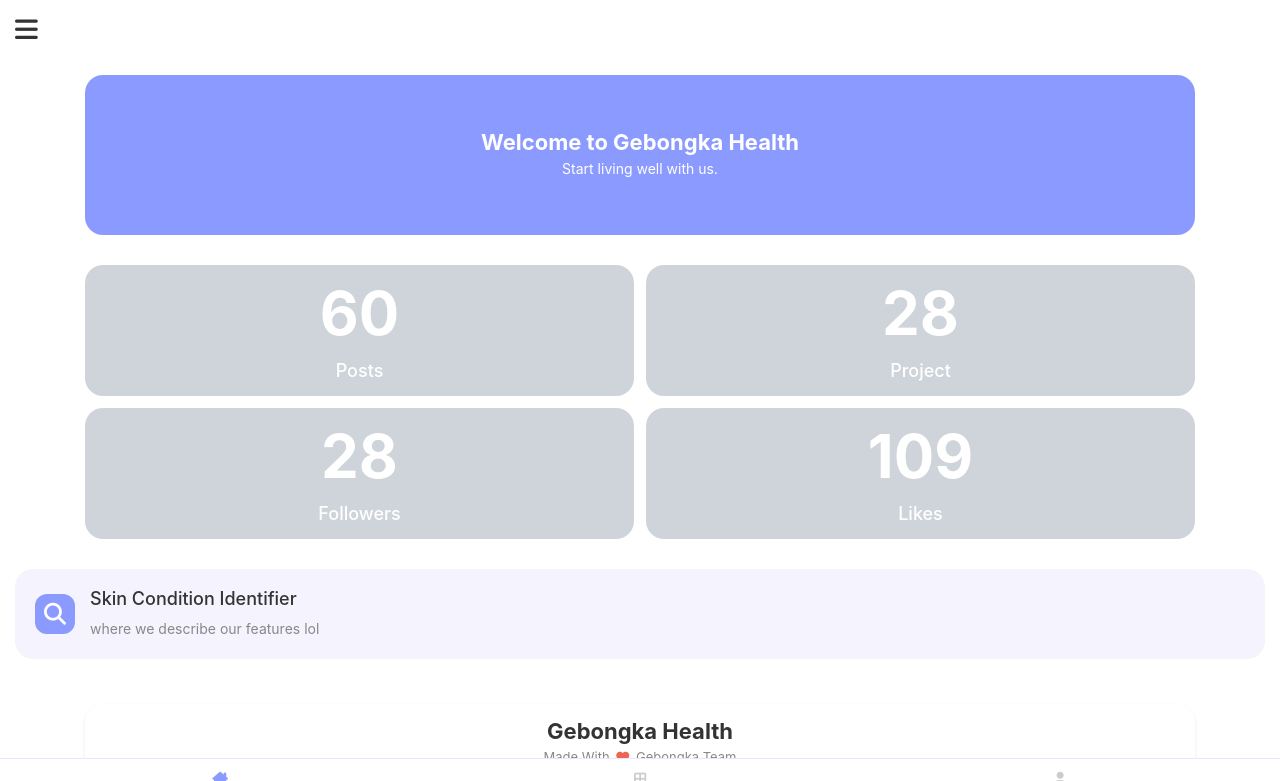
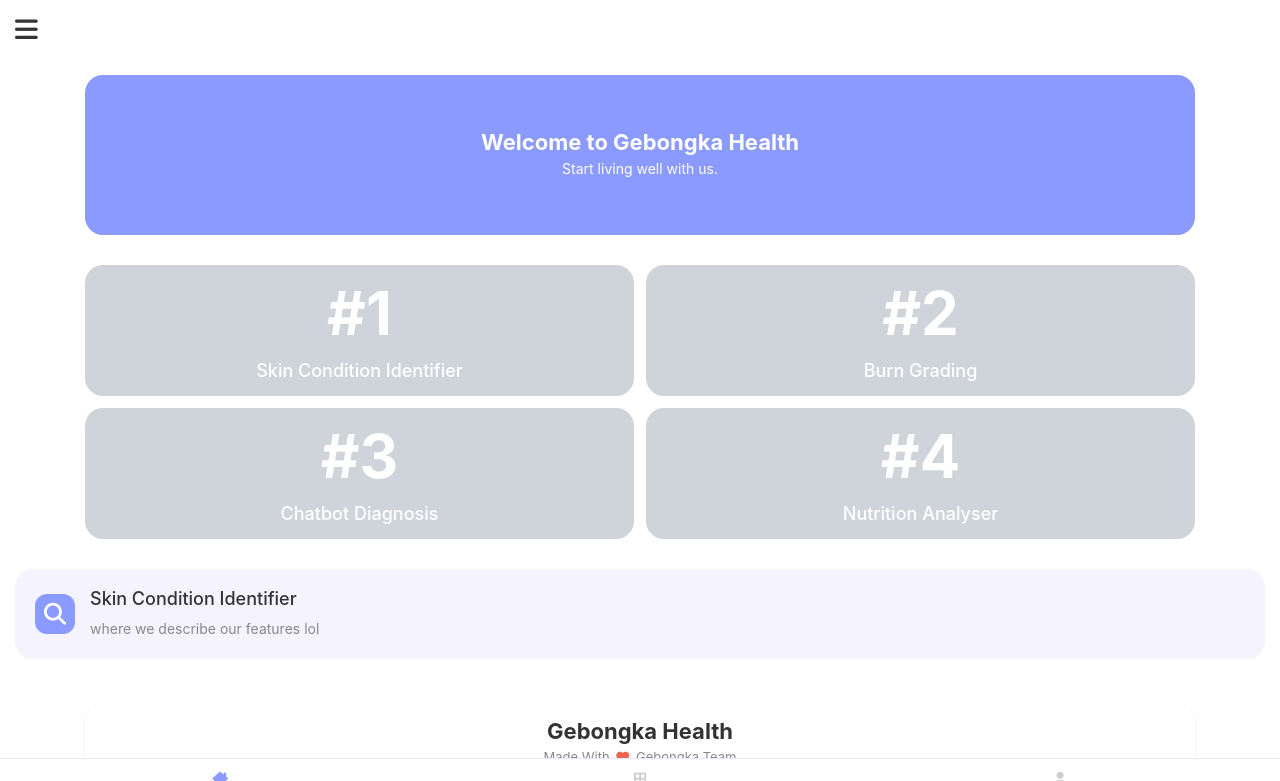
Before and after one commit to deberinoo/gebongka, a Flask app: page / in a window 1280 px wide. Shown: the top 781 px of the page. Run offline with Flask 3, Linux system fonts and the light colour scheme; some libraries are stand-ins or nearby versions.

Commit message:
tidied up codes

```diff
--- a/website/templates/index.html
+++ b/website/templates/index.html
@@ -36,30 +36,38 @@
 				<div class="container">
 					<div class="row">
 						<div class="col-6">
+							<a href="skin-condition">
 								<div class="content bg-grey text-center">
-								<h3 class="color-white">60</h3>
-								<h5 class="color-white">Posts</h5>
+									<h3 class="color-white">#1</h3>
+									<h5 class="color-white">Skin Condition Identifier</h5>
 								</div>
+							</a>
 						</div>
 						<div class="col-6">
+							<a href="#">
 								<div class="content bg-grey text-center">
-								<h3 class="color-white">28</h3>
-								<h5 class="color-white">Project</h5>
+									<h3 class="color-white">#2</h3>
+									<h5 class="color-white">Burn Grading</h5>
 								</div>
+							</a>
 						</div>
 					</div>
 					<div class="row">
 						<div class="col-6">
+							<a href="#">
 								<div class="content bg-grey text-center">
-								<h3 class="color-white">28</h3>
-								<h5 class="color-white">Followers</h5>
+									<h3 class="color-white">#3</h3>
+									<h5 class="color-white">Chatbot Diagnosis</h5>
 								</div>
+							</a>
 						</div>
 						<div class="col-6">
+							<a href="nutrition-analyser">
 								<div class="content bg-grey text-center">
-								<h3 class="color-white">109</h3>
-								<h5 class="color-white">Likes</h5>
+									<h3 class="color-white">#4</h3>
+									<h5 class="color-white">Nutrition Analyser</h5>
 								</div>
+							</a>
 						</div>
 					</div>
 				</div>
--- a/website/templates/foodNutrition.html
+++ b/website/templates/models/nutrition-analyser.html
@@ -24,7 +24,7 @@
 			<div class="intro-content">
 				<img src="static/images/intro.jpg" alt="image-demo">
 				<div class="caption">
-					<h4 class="text-white mb-1">Food Nutrition Detection</h4>
+					<h4 class="text-white mb-1">Nutrition Analyser</h4>
 				</div>
 			</div>
 		</div>
--- a/website/templates/skinCancer.html
+++ b/website/templates/models/skin-condition.html
@@ -24,7 +24,7 @@
 			<div class="intro-content">
 				<img src="static/images/intro.jpg" alt="image-demo">
 				<div class="caption">
-					<h4 class="text-white mb-1">Skin Cancer Detection</h4>
+					<h4 class="text-white mb-1">Skin Condition Identifier</h4>
 				</div>
 			</div>
 		</div>
--- a/website/views.py
+++ b/website/views.py
@@ -10,8 +10,7 @@ from tensorflow import keras
 from keras.models import load_model
 from PIL import Image as im
 
-from .skin import skin
-from .food import food
+from .ml_models import skin, burn, chatbot, food
 
 views = Blueprint('views', __name__)
 
@@ -25,7 +24,6 @@ def handle_404(err):
 def index():
     return render_template("index.html")
 
-
 @views.route('/features')
 def features():
     return render_template("features.html")
@@ -35,14 +33,14 @@ def features():
 def profile():
     return render_template("profile.html")
 
-# routes
-@views.route("/skinCancer", methods=['GET', 'POST'])
-def main():
-	return render_template("skinCancer.html")
+# ----- model routes -----
 
+@views.route("/skin-condition", methods=['GET', 'POST'])
+def skin_condition():
+	return render_template("models/skin-condition.html")
 
 @views.route("/submit", methods = ['GET', 'POST'])
-def get_output():
+def predict_skin_condition():
 	if request.method == 'POST':
 		img = request.files['my_image']
 
@@ -51,15 +49,14 @@ def get_output():
 
 		p = skin.predict_label(img_path)
 
-	return render_template("skinCancer.html", prediction = p, img_path = "/static/" + img.filename)
+	return render_template("models/skin-condition.html", prediction = p, img_path = "/static/" + img.filename)
 
-@views.route("/foodNutrition", methods=['GET', 'POST'])
-def foodMain():
-	return render_template("foodNutrition.html")
+@views.route("/nutrition-analyser", methods=['GET', 'POST'])
+def nutrition_analyser():
+	return render_template("models/nutrition-analyser.html")
 
-
-@views.route("/submitFoodNutrition", methods = ['GET', 'POST'])
-def get_food_output():
+@views.route("/submit-nutrition", methods = ['GET', 'POST'])
+def analyse_nutrition():
 	if request.method == 'POST':
 		img = request.files['my_image']
 
@@ -68,43 +65,21 @@ def get_food_output():
 
 		p = food.predict_label(img_path)
 
-	return render_template("foodNutrition.html", prediction = p, img_path = "/static/" + img.filename)
+	return render_template("models/nutrition-analyser.html", prediction = p, img_path = "/static/" + img.filename)
 
-# @views.route("/burnSkin", methods=['GET', 'POST'])
-# def main():
-# 	return render_template("burnSkin.html")
+# @views.route("/burn-grading", methods=['GET', 'POST'])
+# def burn_grading():
+# 	return render_template("burn-grading.html")
 
 
-# @views.route("/submit", methods = ['GET', 'POST'])
-# def get_output():
+# @views.route("/submit-burn", methods = ['GET', 'POST'])
+# def grade_burn():
 # 	if request.method == 'POST':
 # 		img = request.files['my_image']
 
 # 		img_path = "website/static/" + img.filename
 # 		img.save(img_path)
 
-# 		p = skin.predict_label(img_path)
+# 		p = burn.predict_label(img_path)
 
-# 	return render_template("burnSkin.html", prediction = p, img_path = "/static/" + img.filename)
-
-# @views.route('/predictImage', methods=['POST'])
-# def predict_image():
-#     model = load_model("website/Erika_Model.h5")
-
-#     # Load image from file
-#     filestream = request.files["file"].read()
-#     imgbytes = np.fromstring(filestream, np.uint8)
-#     img = cv2.imdecode(imgbytes, cv2.IMREAD_COLOR)
-
-#     # Process the image
-#     img = cv2.resize(img, (224, 224))
-#     img = keras.applications.vgg16.preprocess_input(img)
-#     img = img.reshape(1, 224, 224, 3)
-
-#     # Predict and return result
-#     prediction = skin.make_predictions(img, model)
-#     result = skin.Check_Highest_prediction(prediction)
-
-#     return jsonify({"result" : [
-#         result
-#     ]})
+# 	return render_template("burn-grading.html", prediction = p, img_path = "/static/" + img.filename)
```
Also changed, not shown: website/burnSkin.py (deleted, +0 -40 lines), website/chatbot.py (deleted, +0 -27 lines), website/food.py (deleted, +0 -25 lines), website/ml_models.py (added, +119 -0 lines), website/skin.py (deleted, +0 -47 lines), website/templates/models/burn-grading.html (added). Lines whose indentation alone changed are shown as unchanged.
